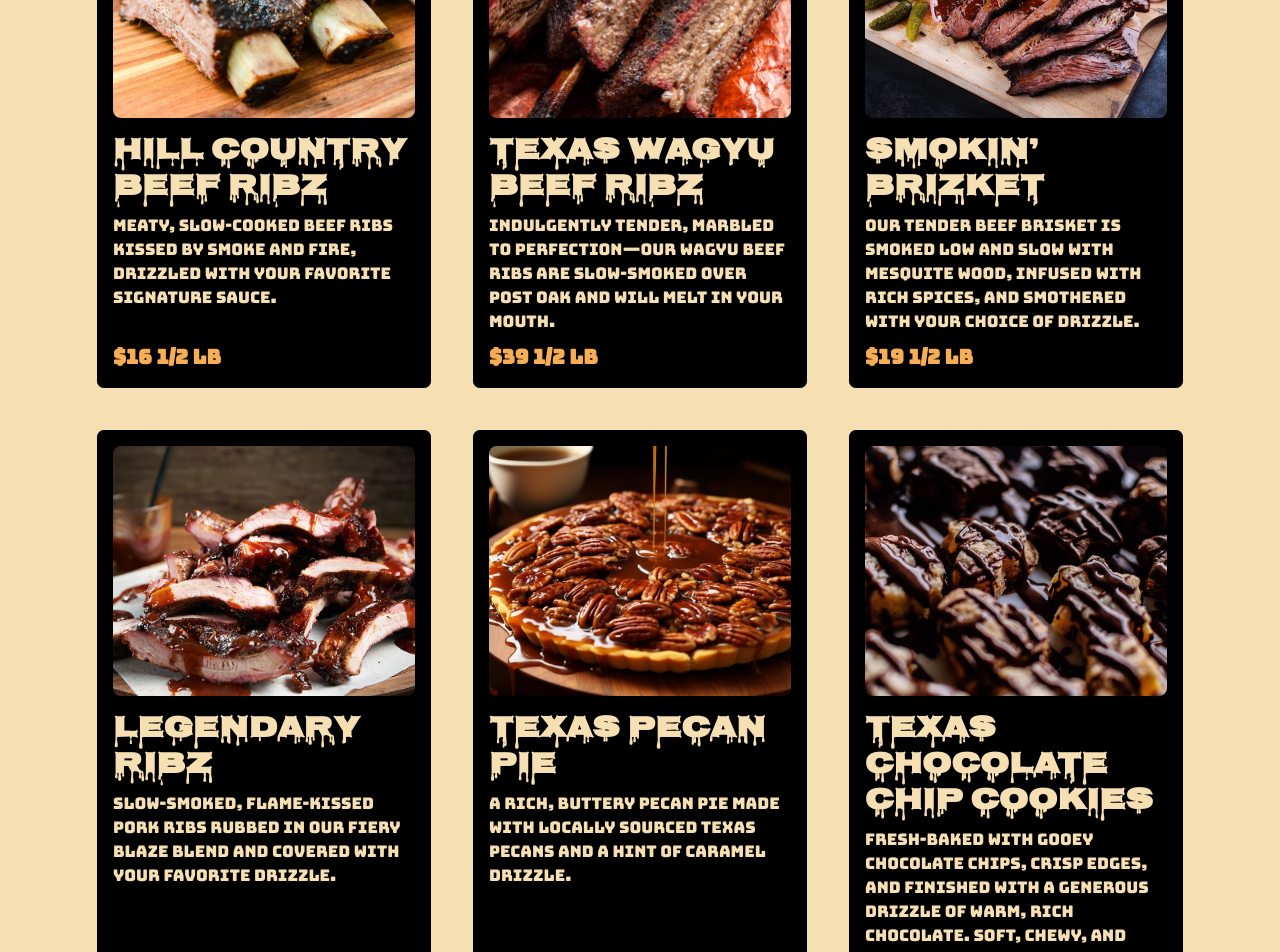
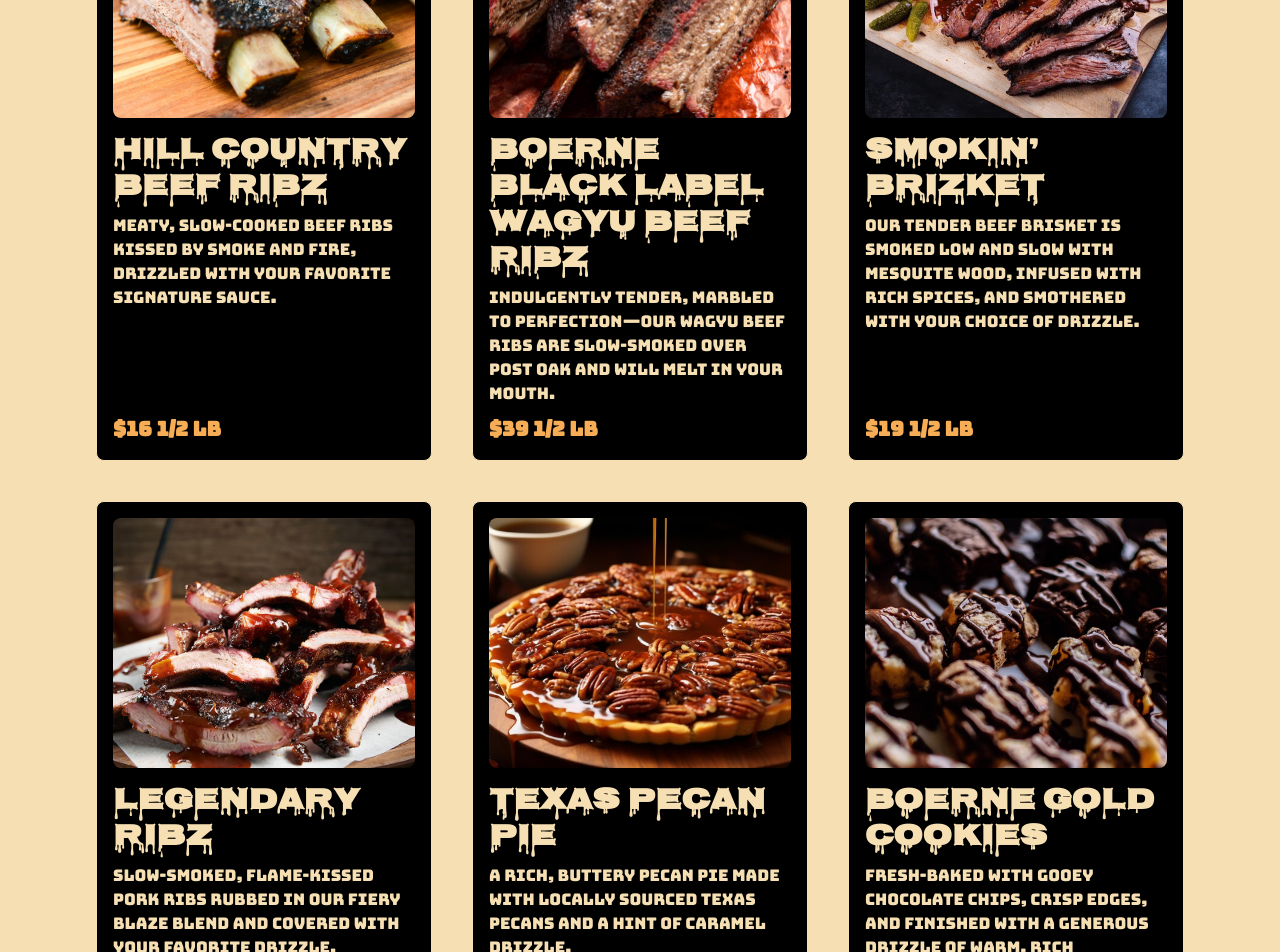
Before and after one commit to gabeharvey/blaze-and-drizzle, a React (Vite) app: page / in a window 1280 px wide. Shown: the part 3460-4412 px from the top of the page. Built offline with nearby package versions, Linux system fonts and the light colour scheme; a web font is replaced by a local one.

Commit message:
Update to Menu.jsx

```diff
--- a/src/components/Menu.jsx
+++ b/src/components/Menu.jsx
@@ -85,7 +85,7 @@ const Menu = () => {
                 objectFit="cover"
               />
               <Heading size="lg" mb={2} fontFamily="'Nosifer', cursive">
-                Texas Wagyu Beef Ribz
+                Boerne Black Label Wagyu Beef Ribz
               </Heading>
               <Text fontSize="md" mb={2}>
                 Indulgently tender, marbled to perfection—our Wagyu beef ribs are slow-smoked over post oak and will melt in your mouth.
@@ -205,7 +205,7 @@ const Menu = () => {
               <Box>
                 <Image
                   src="/chocolate-chip-cookies.png"
-                  alt="Texas Chocolate Chip Cookies"
+                  alt="Boerne Gold Cookies"
                   borderRadius="lg"
                   mb={4}
                   h="250px"
@@ -213,10 +213,10 @@ const Menu = () => {
                   objectFit="cover"
                 />
                 <Heading size="lg" mb={2} fontFamily="'Nosifer', cursive">
-                  Texas Chocolate Chip Cookies
+                  Boerne Gold Cookies
                 </Heading>
                 <Text fontSize="md" mb={2}>
-                  Fresh-baked with gooey chocolate chips, crisp edges, and finished with a generous drizzle of warm, rich chocolate. Soft, chewy, and full of Texas flavor in every bite.
+                  Fresh-baked with gooey chocolate chips, crisp edges, and finished with a generous drizzle of warm, rich chocolate. Soft, chewy, and full of Boerne flavor in every bite.
                 </Text>
               </Box>
               <Text fontWeight="bold" fontSize="xl" color="orange.300">
```
